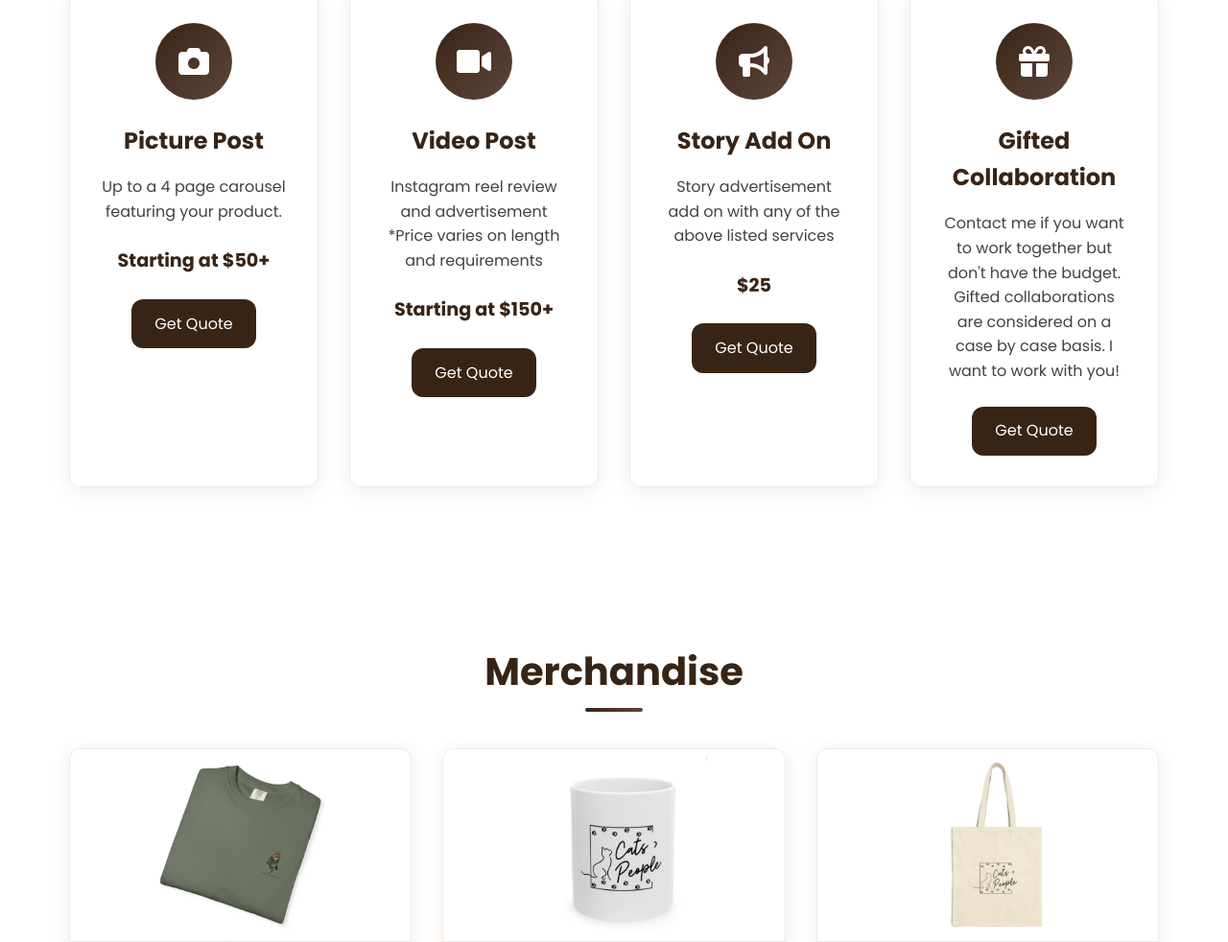
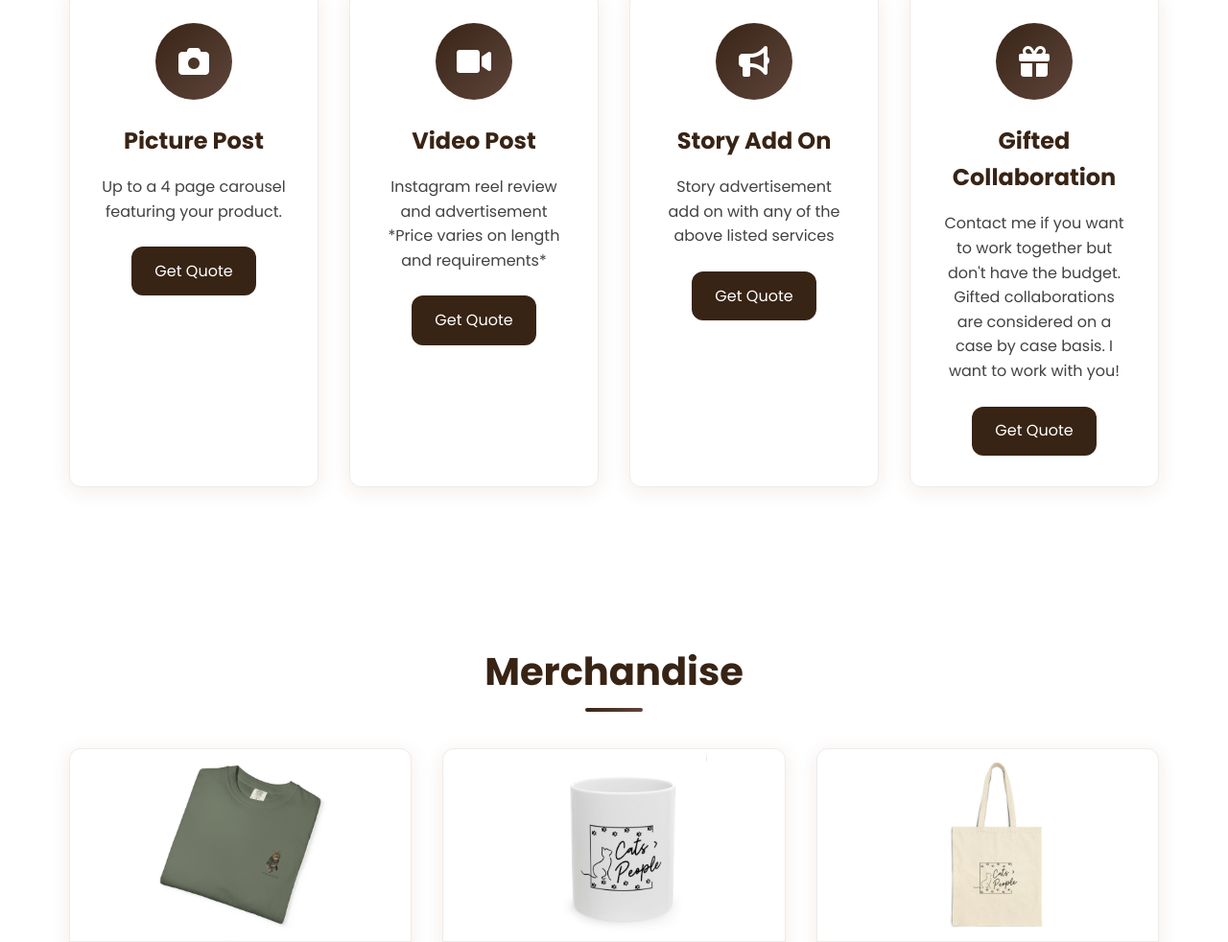
Before and after one commit to thefreewebsitewizards/rocket_the_cat_2023, a plain HTML site: page index.html in a window 1280 px wide. Shown: the part 3208-4190 px from the top of the page at 96% size. Drawn offline with Linux system fonts and the light colour scheme; a script that the page names is missing.

Commit message:
made prices ambiguous

```diff
--- a/index.html
+++ b/index.html
@@ -275,7 +275,6 @@
                     </div>
                     <h3>Picture Post</h3>
                     <p>Up to a 4 page carousel featuring your product.</p>
-                    <div class="service-price">Starting at $50+</div>
                     <a href="#contact" class="service-btn">Get Quote</a>
                 </div>
 
@@ -285,8 +284,7 @@
 
                     </div>
                     <h3>Video Post</h3>
-                    <p>Instagram reel review and advertisement *Price varies on length and requirements</p>
-                    <div class="service-price">Starting at $150+</div>
+                    <p>Instagram reel review and advertisement *Price varies on length and requirements*</p>
                     <a href="#contact" class="service-btn">Get Quote</a>
                 </div>
 
@@ -296,7 +294,6 @@
                     </div>
                     <h3>Story Add On</h3>
                     <p>Story advertisement add on with any of the above listed services</p>
-                    <div class="service-price">$25</div>
                     <a href="#contact" class="service-btn">Get Quote</a>
                 </div>
 
```
